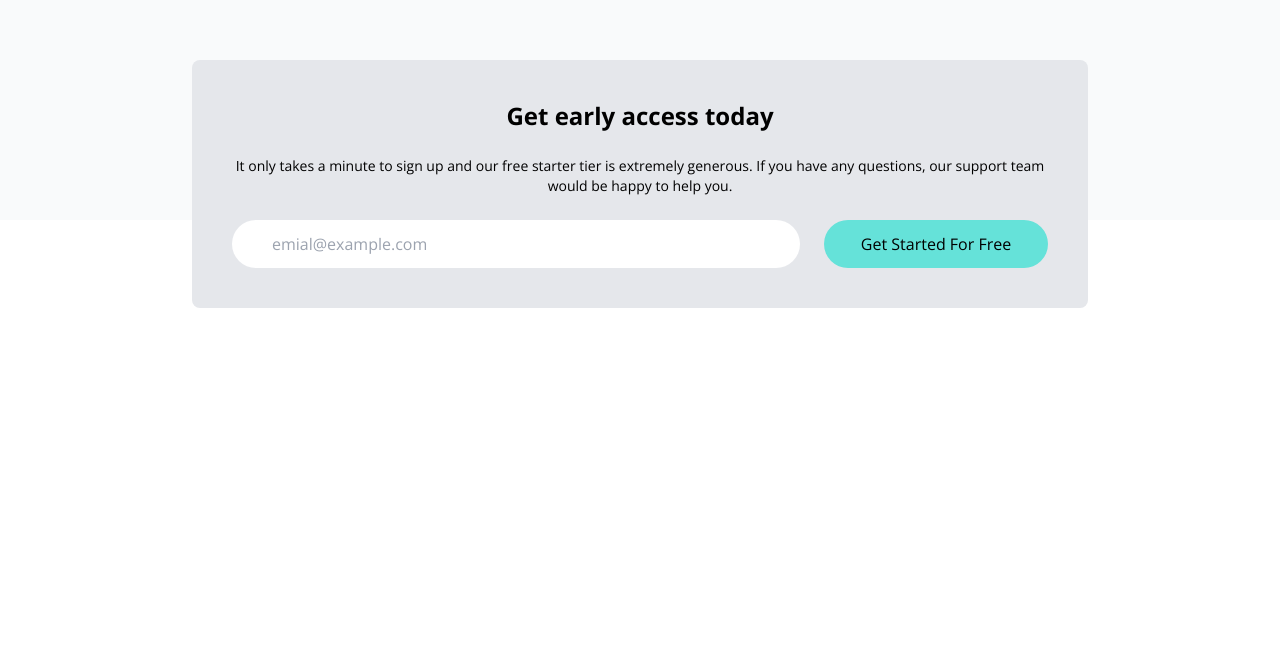
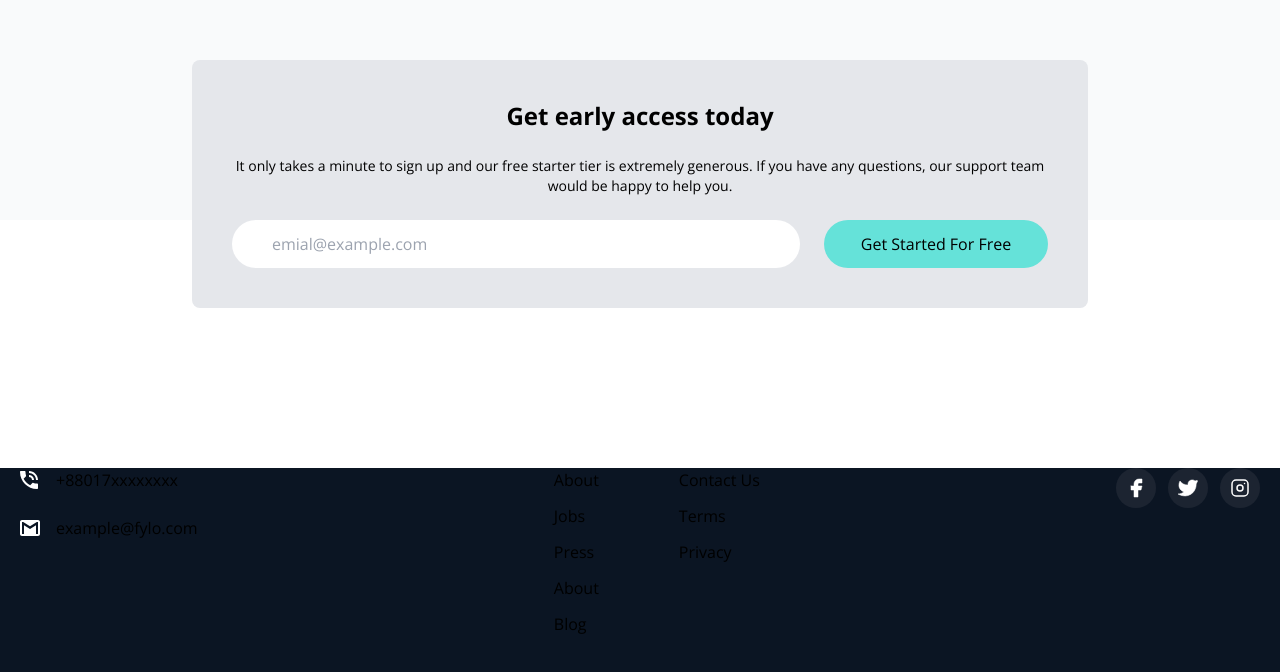
Before and after one commit to rakibtweets/fylo-react-tailwindcss, a React (Create React App) app: page / in a window 1280 px wide. Shown: the part 3340-4012 px from the top of the page. Before the commit the page ends 3808 px from the top, so only its background shows below. Built offline with nearby package versions, Linux system fonts and the light colour scheme.

Commit message:
footer done

```diff
--- a/src/App.js
+++ b/src/App.js
@@ -1,6 +1,7 @@
 import './App.css';
 import Access from './components/Access/Access';
 import Features from './components/Features/Features';
+import Footer from './components/Footer/Footer';
 import Header from './components/Header/Header';
 import HeroBanner from './components/HeroBanner/HeroBanner';
 import Productive from './components/Productive/Productive';
@@ -15,6 +16,7 @@
       <Productive />
       <Testimonials />
       <Access />
+      <Footer />
     </>
   );
 }
--- /dev/null
+++ b/src/components/Footer/Footer.js
@@ -0,0 +1,85 @@
+import React from 'react';
+
+const Footer = () => {
+  return (
+    <footer
+      id="footer"
+      className="bg-darkBlue2">
+      <div className="container mx-auto px-5 pb-10">
+        {/* Flex container for all Items */}
+        <div className="flex flex-col justify-between space-y-24 md:flex-row md:space-y-0">
+          {/* email and phone */}
+          <div className="mt-10 space-y-6">
+            <div className="flex items-center space-x-3 md:-mt-10">
+              <div className="w-6">
+                <img
+                  src="/asset/images/icon-phone.svg"
+                  alt=""
+                  className="scale-10"
+                />
+              </div>
+              <div>+88017xxxxxxxx</div>
+            </div>
+            <div className="flex items-center space-x-3 md:mt-10">
+              <div className="w-6">
+                <img
+                  src="/asset/images/icon-email.svg"
+                  alt=""
+                  className="scale-10"
+                />
+              </div>
+              <div>example@fylo.com</div>
+            </div>
+          </div>
+          {/* Menu */}
+          <div className="flex flex-col space-y-10 text-xl md:text-base md:space-x-20 md:space-y-0 md:flex-row">
+            <div className="flex flex-col space-y-3">
+              <a href="/#">About</a>
+              <a href="/#">Jobs</a>
+              <a href="/#">Press</a>
+              <a href="/#">About</a>
+              <a href="/#">Blog</a>
+            </div>
+            <div className="flex flex-col space-y-3">
+              <a href="/#">Contact Us</a>
+              <a href="/#">Terms</a>
+              <a href="/#">Privacy</a>
+            </div>
+          </div>
+          {/* Social */}
+          <div className="flex justify-center pb-10 space-x-3">
+            <div>
+              <a href="/#">
+                <img
+                  src="/asset/images/facebook.svg"
+                  alt=""
+                  className="p-2 bg-darkBlue rounded-full"
+                />
+              </a>
+            </div>
+            <div>
+              <a href="/#">
+                <img
+                  src="/asset/images/twitter.svg"
+                  alt=""
+                  className="p-2 bg-darkBlue rounded-full"
+                />
+              </a>
+            </div>
+            <div>
+              <a href="/#">
+                <img
+                  src="/asset/images/instagram.svg"
+                  alt=""
+                  className="p-2 bg-darkBlue rounded-full"
+                />
+              </a>
+            </div>
+          </div>
+        </div>
+      </div>
+    </footer>
+  );
+};
+
+export default Footer;
```
